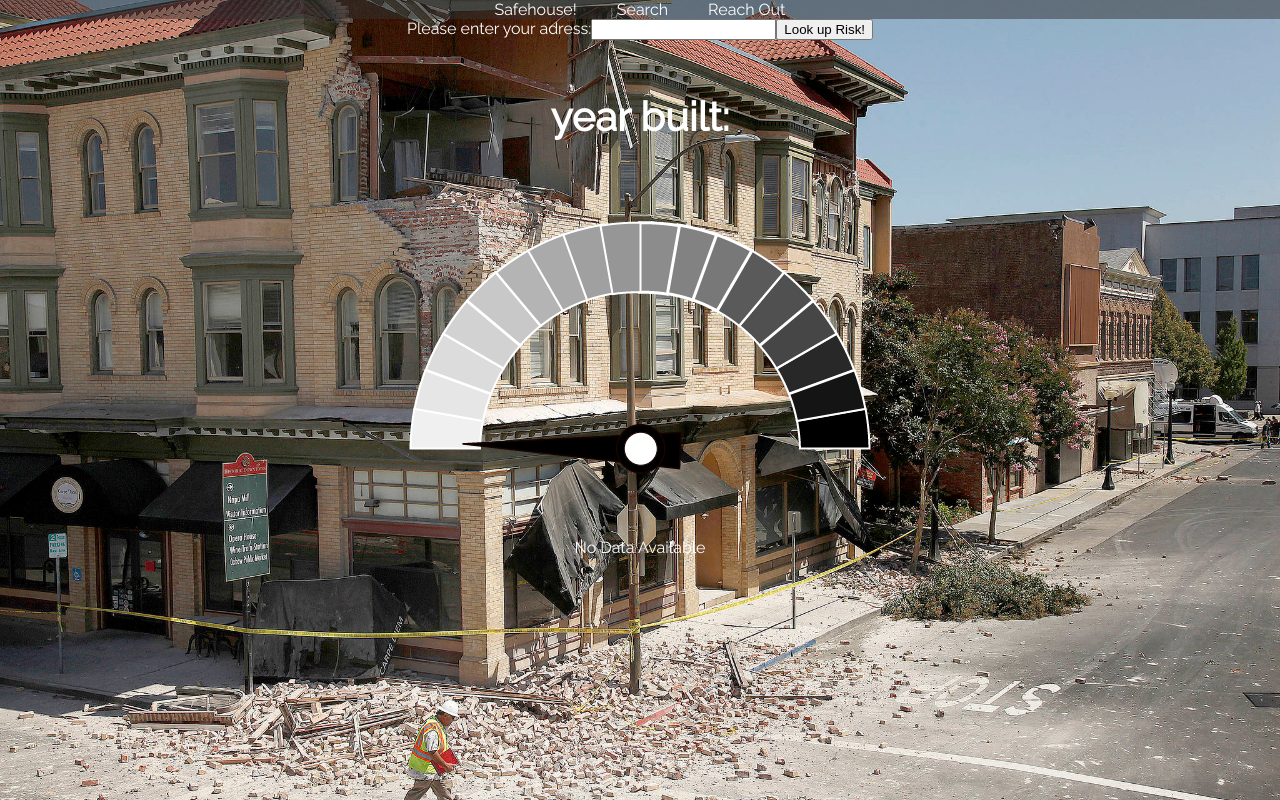
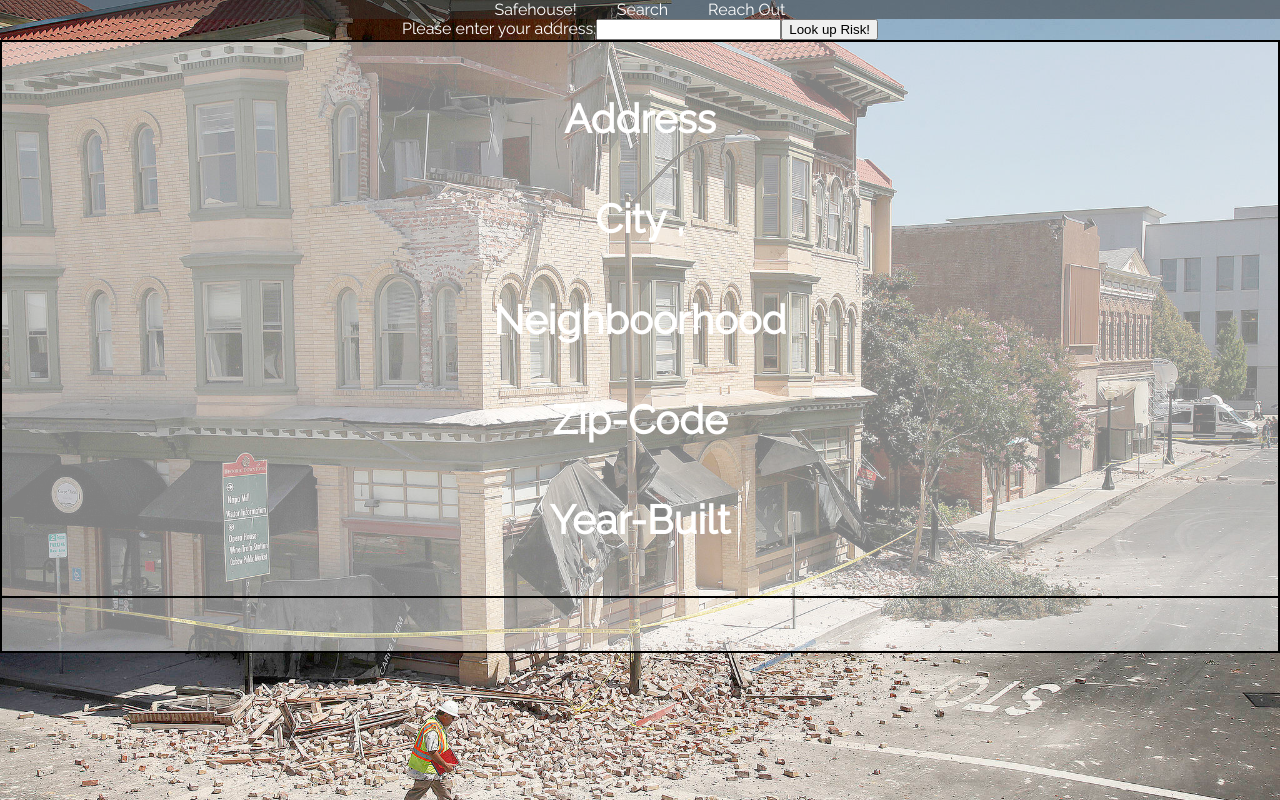
Before and after one commit to nchan7/safehouse, a React (Create React App) app in the folder client/: page /search in a window 1280 px wide. Built offline with nearby package versions, Linux system fonts and the light colour scheme.

Commit message:
added coordinates

```diff
--- a/client/src/App.css
+++ b/client/src/App.css
@@ -78,6 +78,23 @@ h4 {
   font-size: calc(10px + 2vmin);
   color: white;
 }
+.informationContainer{
+border:  1px solid black;
+
+
+}
+.locationcontainer{
+border: 1px solid black;
+background-color: rgba(255, 255, 255, 0.5);
+font-weight: bolder;
+}
+.riskContainer{
+  border: 1px solid black;
+  background-color: rgba(255, 255, 255, 0.5);
+  font-weight: bolder;
+
+}
+
 
 .App-link {
   color: #61dafb;
--- a/client/src/Show.jsx
+++ b/client/src/Show.jsx
@@ -4,8 +4,9 @@ import img1 from './img/dial-01.png'
 import img2 from './img/dial-02.png'
 import img3 from './img/dial-03.png'
 import img4 from './img/dial-04.png'
+import './App.css';
+var contents
 
-import './App.css';
 
 class Show extends Component {
   constructor(props) {
@@ -22,10 +23,9 @@ class Show extends Component {
         no_stories: " ",
         building_use : " ",
         estimated_number_of_occupants: " "
+      }
     }
-  }
-
-  handleChange = (event) => {
+    handleChange = (event) => {
     this.setState({address: event.target.value});
     console.log( " your adress is " + this.state.adress);
   }
@@ -35,6 +35,15 @@ class Show extends Component {
     event.preventDefault()
     let address = this.state.address
     axios.get(`https://data.seattle.gov/resource/54qs-2h7f.json?address=${this.state.address}`).then(result =>{
+
+    if (result.data[0].preliminary_risk_category===undefined){
+    contents=(
+      <>
+        <img src ={img1} alt = 'nodata'/>
+        <p>No Data Available</p>
+      </>
+    )
+    }else{
 
 
       let preliminary_risk_category = result.data[0].preliminary_risk_category;
@@ -59,6 +68,7 @@ class Show extends Component {
         building_use ,
         estimated_number_of_occupants
       })
+    }
     })
     // Your state updates go under function(json)
   }
@@ -73,7 +83,6 @@ render() {
     let preliminary_risk_category = this.state.preliminary_risk_category
 
 
-  var contents
   if ( preliminary_risk_category === 'Critical Risk'){
     contents=(
       <img src={img4} alt="really bad"/>
@@ -86,14 +95,8 @@ render() {
     contents=(
       <img src = {img2} alt='medium risk' />
     );
-  }else if (preliminary_risk_category === " ") {
-    contents=(
-      <>
-        <img src ={img1} alt = 'nodata'/>
-        <p>No Data Available</p>
-      </>
-    );
   }
+
 
 
   return (
@@ -101,20 +104,25 @@ render() {
       <form onSubmit={this.handleSubmit}>
 
           <label>
-            Please enter your adress:
+            Please enter your address:
             <input type="text" onChange={this.handleChange} />
           </label>
           <input type="submit" value="Look up Risk!" />
 
-        <div >
-          <h4>{address}</h4>
-          <h4>year built:{year_built}</h4>
-          <h4>{neighborhood}</h4>
-          <h4>{city}</h4>
-          <h4>{state}</h4>
-          <h4>{zip_code}</h4>
-          <h4>{preliminary_risk_category}</h4>
-          <div>{contents}</div>
+        <div className="informationContainer">
+          <div className='locationcontainer'>
+            <h4>Address{address}</h4>
+            <h4>City{city},{state}{zip_code}</h4>
+            <h4>Neighboorhood{neighborhood}</h4>
+            <h4>Zip-Code{zip_code}</h4>
+            <h4>Year-Built{year_built}</h4>
+          </div>
+
+          <div className="riskContainer">
+            <h4>{preliminary_risk_category}</h4>
+            <div>{contents}</div>
+          </div>
+
         </div>
 
         </form>
```
